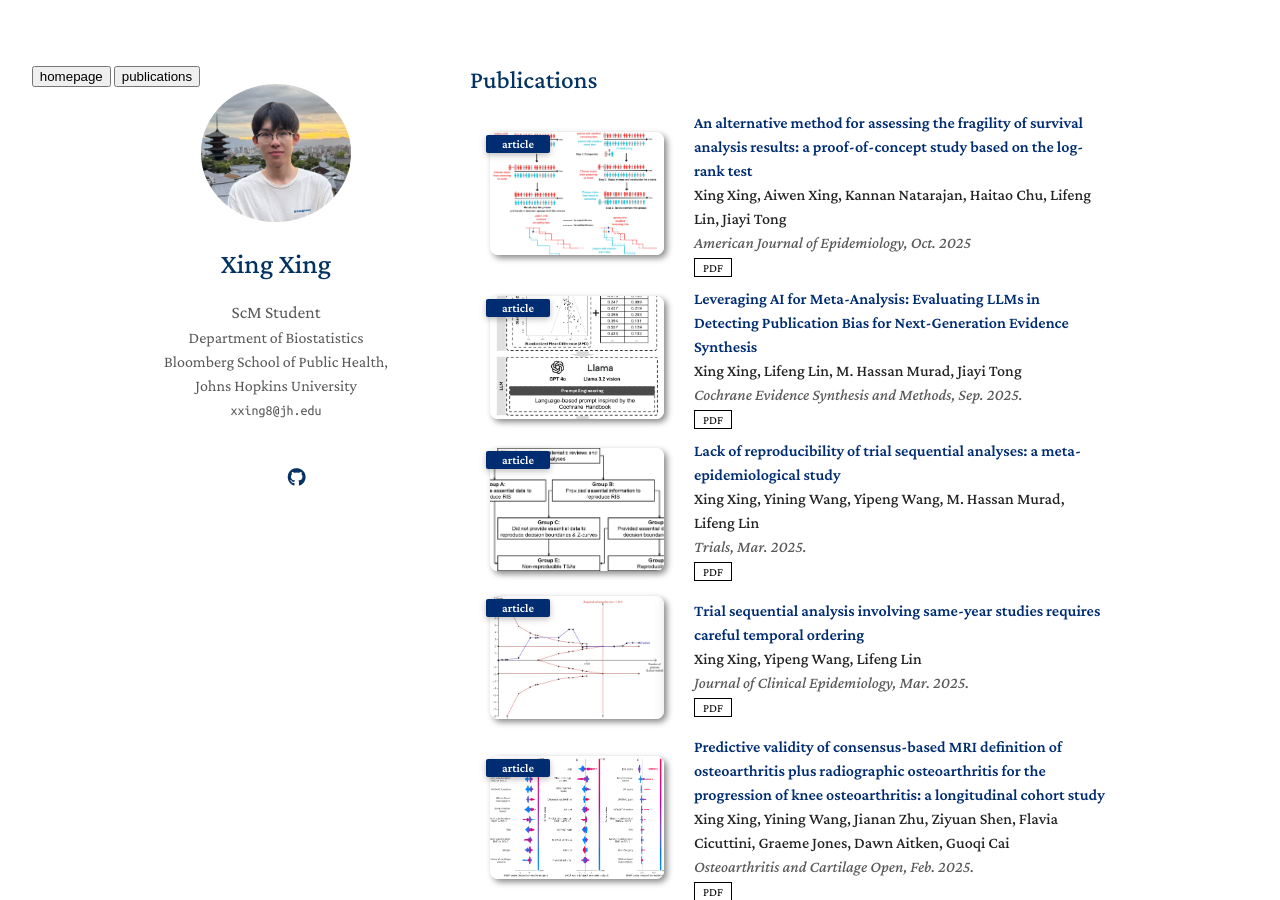
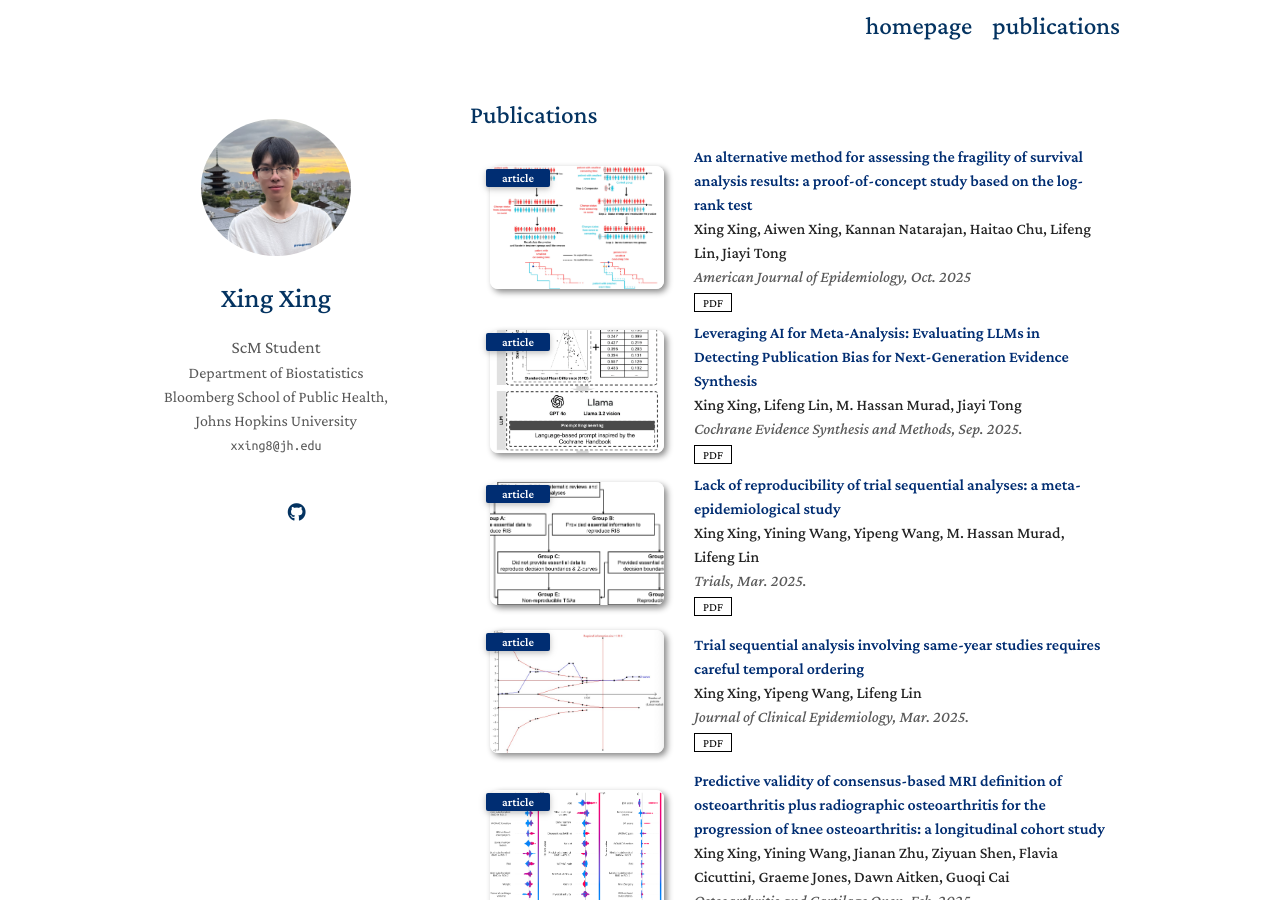
Before and after one commit to goofish-shop/kevinXing3, a Jekyll site: the page built from pub.md, in a window 1280 px wide and 900 px high. Built offline with Jekyll 4.4.1, drawn with Linux system fonts in a browser that asks for light colours; nearby versions of some CDN libraries; a style sheet for code colours, icons or effects is not loaded.

Commit message:
Update pub.html

```diff
--- a/_layouts/pub.html
+++ b/_layouts/pub.html
@@ -36,19 +36,21 @@
 
   </head>
   <body>
-    <header>
+
+    <div class="wrapper">
+             <nav style="display:flex;justify-content: flex-end; gap: 20px; margin-top:10px; margin-bottom: -20px;">
+
         <a href="{{ site.baseurl }}/">
-            <button class="back-button" aria-label="Back to homepage">
-                homepage
-            </button>
+
+                <h2>homepage</h2>
+
         </a>
          <a href="pub.html">
-            <button class="back-button" aria-label="Back to homepage">
-        publications
-            </button>
+
+            <h2>publications</h2>
+
         </a>
-    </header>
-    <div class="wrapper">
+        </nav>
       <header>
 
         {% if site.avatar %}
```
